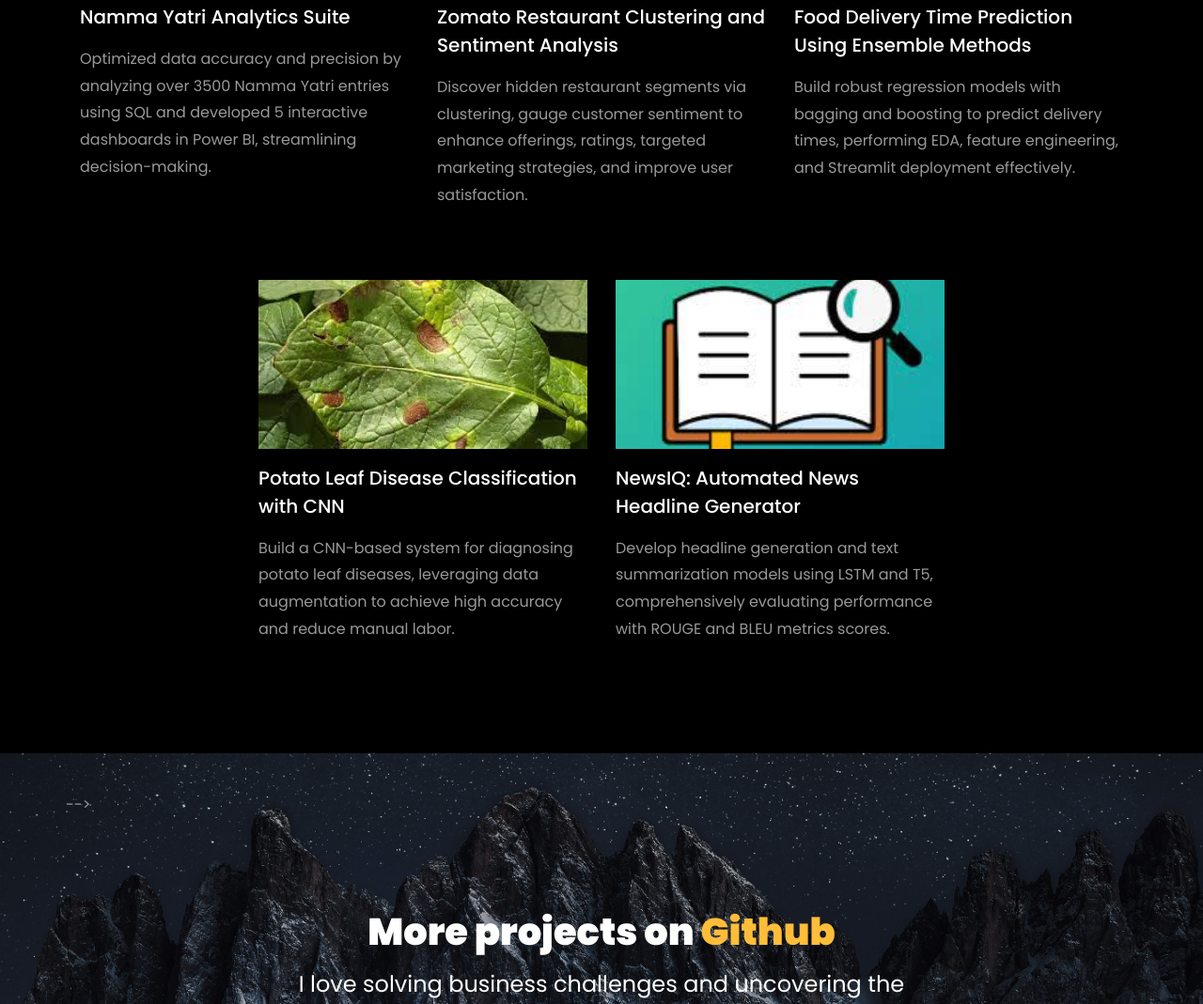
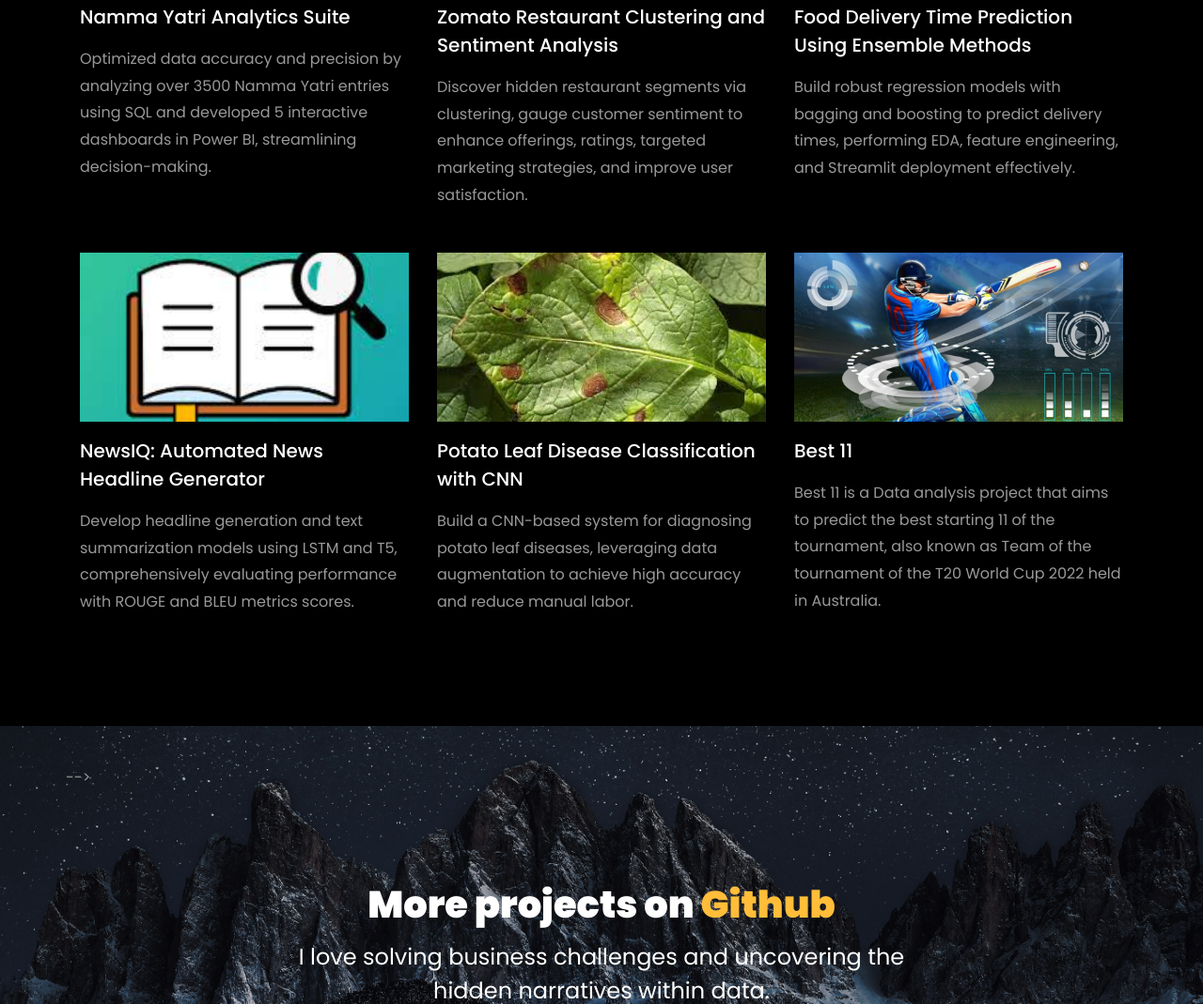
Before and after one commit to DebajyotiSahoo13/devsahoo.github.io, a plain HTML site: page index.html in a window 1280 px wide. Shown: the part 4212-5281 px from the top of the page at 94% size. Drawn offline with Linux system fonts and the light colour scheme; files whose address does not match are found by name.

Commit message:
feat: Update structure

```diff
--- a/index.html
+++ b/index.html
@@ -470,6 +470,7 @@
 				</div>
 			  </div>
 			</div>
+
 			<div class="col-md-4 d-flex ftco-animate">
 				<div class="blog-entry">
 				<a href="https://github.com/DebajyotiSahoo13/Food_Delivery_Time_Prediction" class="block-20 zoom-effect" style="background-image: url('images/proj_6.jpg');">
@@ -483,9 +484,20 @@
 			</div>
 
 		  </div>
-	<br>
+
 		<!-- added justify-content-center to center align the last two projects -->
 		<div class="row d-flex justify-content-center">
+			<div class="col-md-4 d-flex ftco-animate">
+				<div class="blog-entry justify-content-end">
+				<a href="https://github.com/DebajyotiSahoo13/NewsIQ" class="block-20 zoom-effect" style="background-image: url('images/proj_8.jpg');">
+				</a>
+				<div class="text mt-3 float-right d-block">
+
+				  <h3 class="heading"><a href="https://github.com/DebajyotiSahoo13/NewsIQ">NewsIQ: Automated News Headline Generator</a></h3>
+				  <p>Develop headline generation and text summarization models using LSTM and T5, comprehensively evaluating performance with ROUGE and BLEU metrics scores.</p>
+				</div>
+			  </div>
+			</div>
 			<div class="col-md-4 d-flex ftco-animate">
 				<div class="blog-entry justify-content-end">
 				<a href="https://github.com/DebajyotiSahoo13/Potato-disease-detection" class="block-20 zoom-effect" style="background-image: url('images/proj_7.jpg');">
@@ -499,15 +511,16 @@
 			</div>
 			<div class="col-md-4 d-flex ftco-animate">
 				<div class="blog-entry justify-content-end">
-				<a href="https://github.com/DebajyotiSahoo13/NewsIQ" class="block-20 zoom-effect" style="background-image: url('images/proj_8.jpg');">
+				<a href="https://github.com/DebajyotiSahoo13/T20_WorldCup_2022_Data_Analysis_Project" class="block-20 zoom-effect" style="background-image: url('images/proj_9.jpg');">
 				</a>
 				<div class="text mt-3 float-right d-block">
 
-				  <h3 class="heading"><a href="https://github.com/DebajyotiSahoo13/NewsIQ">NewsIQ: Automated News Headline Generator</a></h3>
-				  <p>Develop headline generation and text summarization models using LSTM and T5, comprehensively evaluating performance with ROUGE and BLEU metrics scores.</p>
+				  <h3 class="heading"><a href="https://github.com/DebajyotiSahoo13/T20_WorldCup_2022_Data_Analysis_Project">Best 11</a></h3>
+				  <p>Best 11 is a Data analysis project that aims to predict the best starting 11 of the tournament, also known as Team of the tournament of the T20 World Cup 2022 held in Australia.</p>
 				</div>
 			  </div>
 			</div>
+
 		 </div>
 	  </div>
     </section>
```
Also changed, not shown: images/proj_9.jpg (added).
